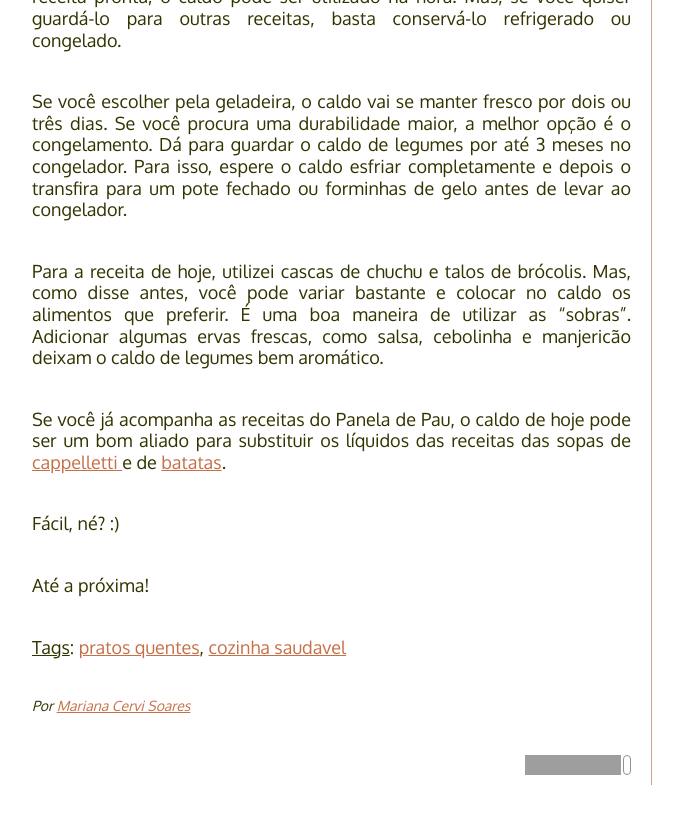
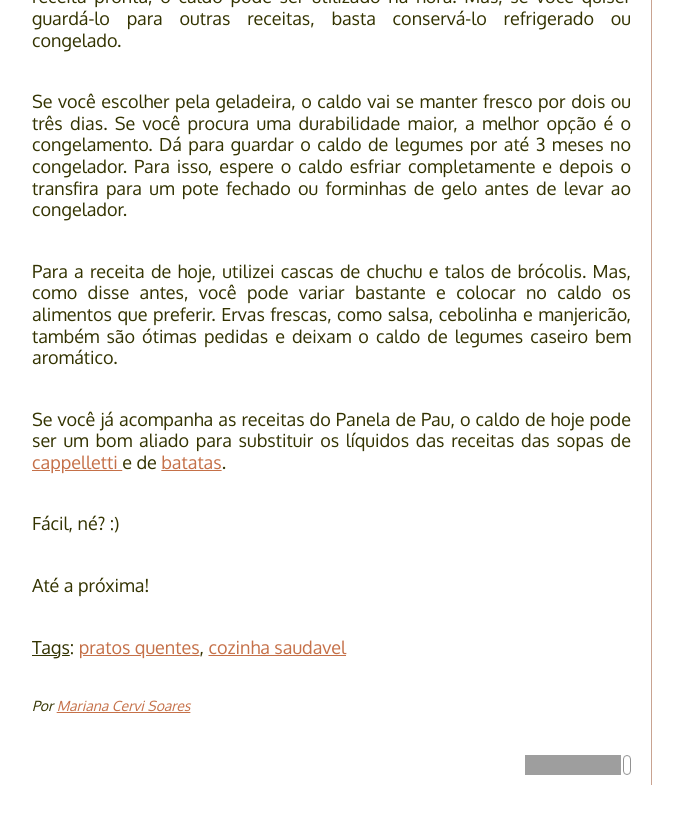
Before and after one commit to PaneladePau/paneladepau-jekyll-blog, a Jekyll site: the page built from _posts/2014-09-21-caldo-de-legumes-caseiro.md, in a window 1280 px wide and 900 px high, scrolled down 1513 px. Shown: the top 824 px of the window, without its empty margins (138-821 px from the left). Built offline with Jekyll 4.4.1, drawn with Linux system fonts in a browser that asks for light colours; nearby versions of some CDN libraries; some web fonts are replaced; grey boxes are pictures that could not be loaded.

Commit message:
“update”

```diff
--- a/_posts/2014-09-21-caldo-de-legumes-caseiro.md
+++ b/_posts/2014-09-21-caldo-de-legumes-caseiro.md
@@ -38,7 +38,7 @@ Ao longo do processo, se necessário, dá para adicionar mais água. Com a recei
 
 Se você escolher pela geladeira, o caldo vai se manter fresco por dois ou três dias. Se você procura uma durabilidade maior, a melhor opção é o congelamento. Dá para guardar o caldo de legumes por até 3 meses no congelador. Para isso, espere o caldo esfriar completamente e depois o transfira para um pote fechado ou forminhas de gelo antes de levar ao congelador.
 
-Para a receita de hoje, utilizei cascas de chuchu e talos de brócolis. Mas, como disse antes, você pode variar bastante e colocar no caldo os alimentos que preferir. É uma boa maneira de utilizar as "sobras". Adicionar algumas ervas frescas, como salsa, cebolinha e manjericão deixam o caldo de legumes bem aromático.
+Para a receita de hoje, utilizei cascas de chuchu e talos de brócolis. Mas, como disse antes, você pode variar bastante e colocar no caldo os alimentos que preferir. Ervas frescas, como salsa, cebolinha e manjericão, também são ótimas pedidas e deixam o caldo de legumes caseiro bem aromático.
 
 Se você já acompanha as receitas do Panela de Pau, o caldo de hoje pode ser um bom aliado para substituir os líquidos das receitas das sopas de [cappelletti ](https://paneladepau.com.br/sopa-de-cappelletti)e de [batatas](https://paneladepau.com.br/sopa-de-batatas).
 
```
